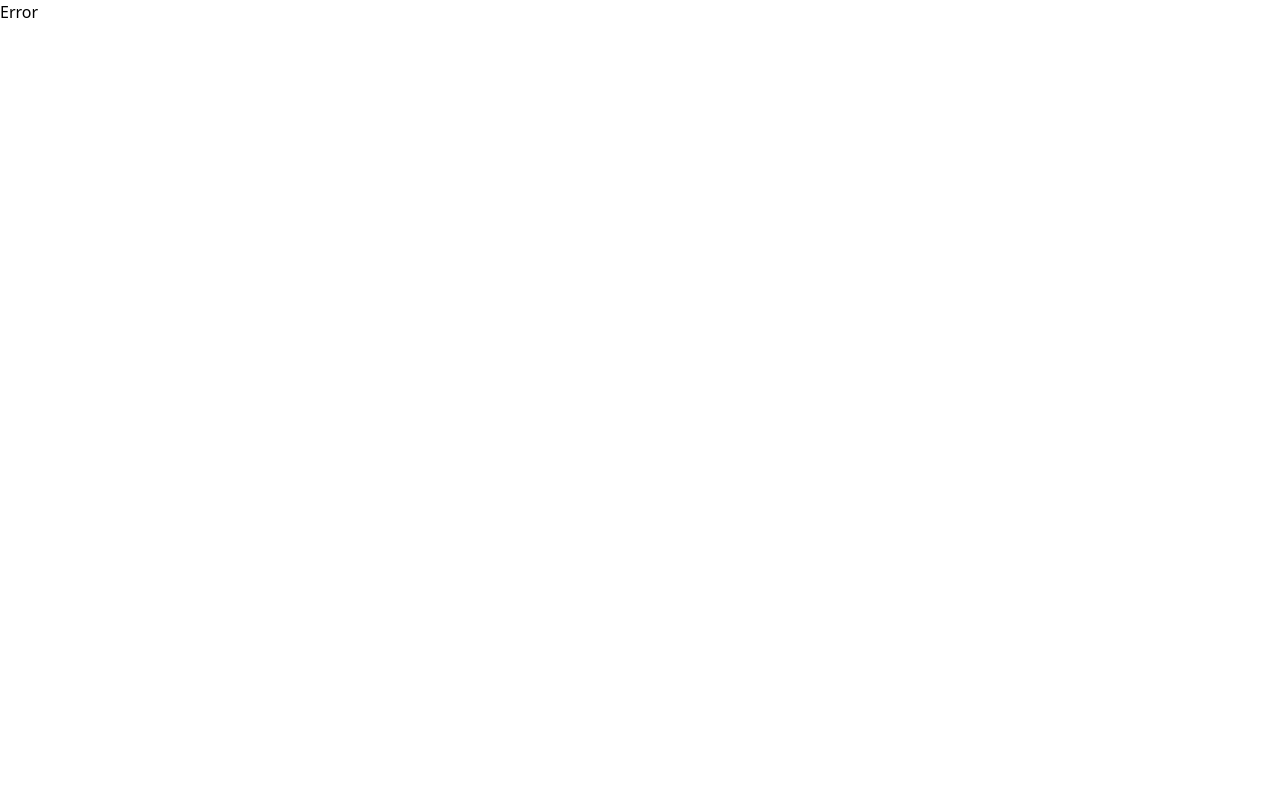
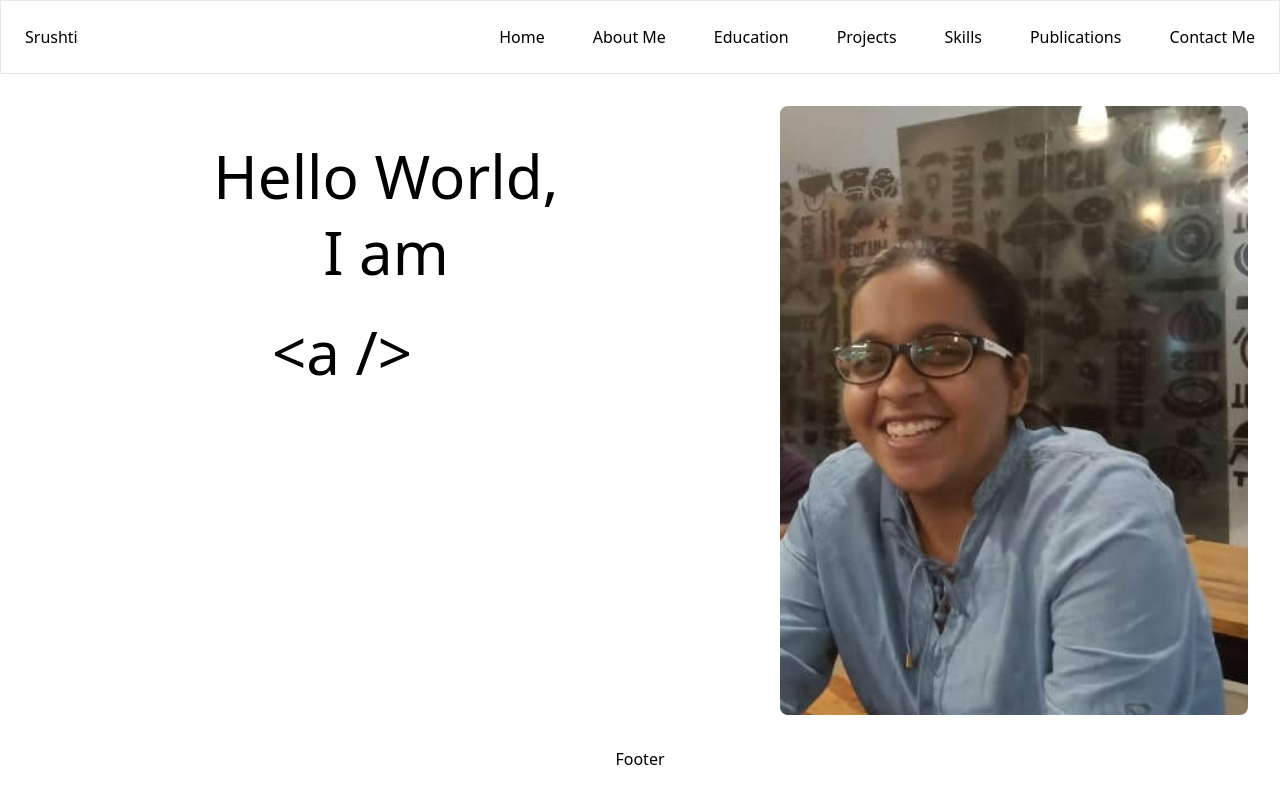
Before and after one commit to srushtiss/PortfolioWebsite, a React (Create React App) app: page /home in a window 1280 px wide. Before the commit this address had no page. Built offline with nearby package versions, Linux system fonts and the light colour scheme.

Commit message:
Home Page completed

```diff
--- a/package.json
+++ b/package.json
@@ -16,7 +16,10 @@
     "react-router": "^6.14.0",
     "react-router-dom": "^6.14.0",
     "react-scripts": "5.0.1",
+    "react-simple-typewriter": "^5.0.1",
+    "react-typewriter-effect": "^1.1.0",
     "tw-elements": "^1.0.0-beta2",
+    "typewriter-effect": "^2.20.1",
     "web-vitals": "^2.1.4"
   },
   "scripts": {
--- a/src/components/Body/Body.js
+++ b/src/components/Body/Body.js
@@ -1,16 +1,31 @@
 import React from 'react'
+import { Typewriter } from 'react-simple-typewriter'
 
 const Body = () => {
+
   return (
-    <div className='flex justify-between items-center m-4'>
-      <div>
-      <h1 className='text-7xl'>&lt;Hello/&gt;</h1>
-        <h1 className='text-7xl'>&lt;Srushti/&gt;</h1>
-        <h1 className='text-7xl'>&lt;Software Engineer/&gt;</h1>
-        <h1 className='text-7xl'>&lt;Full Stack Developer/&gt;</h1>
-        <h1 className='text-7xl'>&lt;Java Developer&gt;</h1>
+    <div className='flex justify-between'>
+      <div className='m-6 p-6'>
+      <div className='pl-32 m-6 flex-col w-[500px]'>
+        <h1 className='text-6xl'>Hello World,</h1>
+        <h1 className='p-4 text-6xl'>I am</h1>
       </div>
-      <img src={require("../../utils/my_pic.jpg")} alt="Srushti's pic" className='rounded-xl'/>
+      <div className='pl-10 text-6xl'>
+            &lt;{''}
+            <span>
+            <Typewriter
+                words={['Srushti', 'a Software Developer', 'a Java Developer','a Full Stack Developer']}
+                loop={false}
+                cursor={false}
+                typeSpeed={60}
+                deleteSpeed={60}
+                delaySpeed={1000}
+            />
+            </span>
+            /&gt;
+    </div>
+    </div>
+    <img className="m-4 p-4 w-[500px] rounded-3xl" src={require("../../utils/my_pic.jpg")} alt="Srushti's pic"/>
     </div>
   )
 }
--- a/src/components/Header/Header.js
+++ b/src/components/Header/Header.js
@@ -6,6 +6,7 @@ const Header = () => {
     <div className='flex justify-between border border-solid'>
       <h1 className='p-2 m-4'>Srushti</h1>
       <ul className='flex'>
+        <li className='p-2 m-4'><Link to="/home">Home</Link></li>
         <li className='p-2 m-4'><Link to="/about">About Me</Link></li>
         <li className='p-2 m-4'><Link to="/education">Education</Link></li>
         <li className='p-2 m-4'><Link to="/projects">Projects</Link></li>
--- a/src/index.js
+++ b/src/index.js
@@ -20,7 +20,7 @@ const appRouter=createBrowserRouter([
     element:<App/>,
     children:[
       {
-        path:"/",
+        path:"/home",
         element:<Body/>
       },
       {
```
Also changed, not shown: 1 other file (tests, documents, lock files or other folders).
